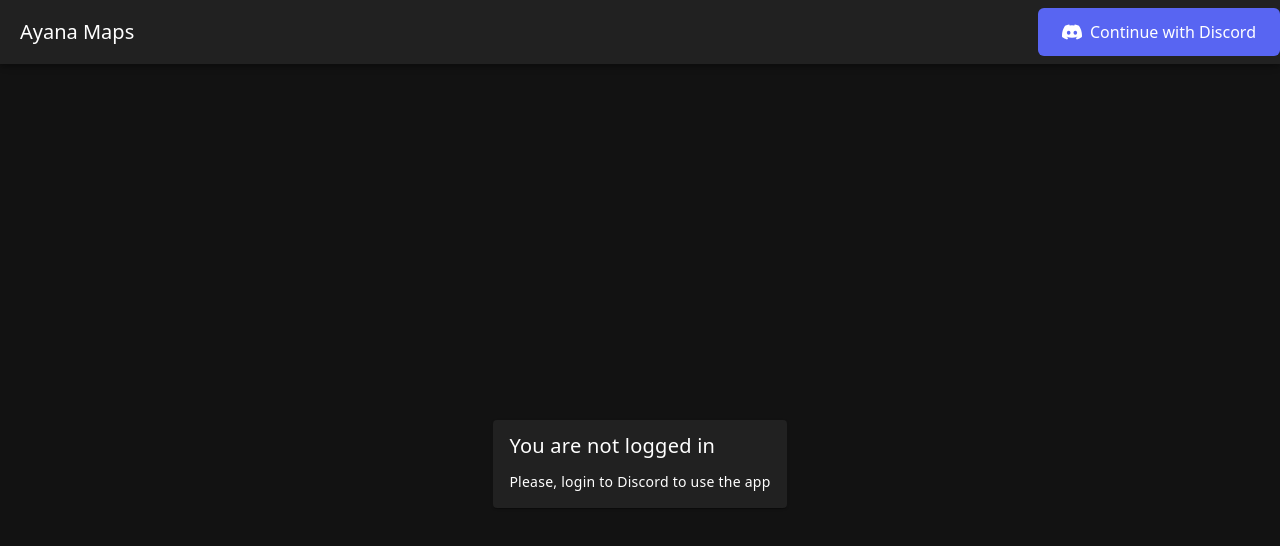
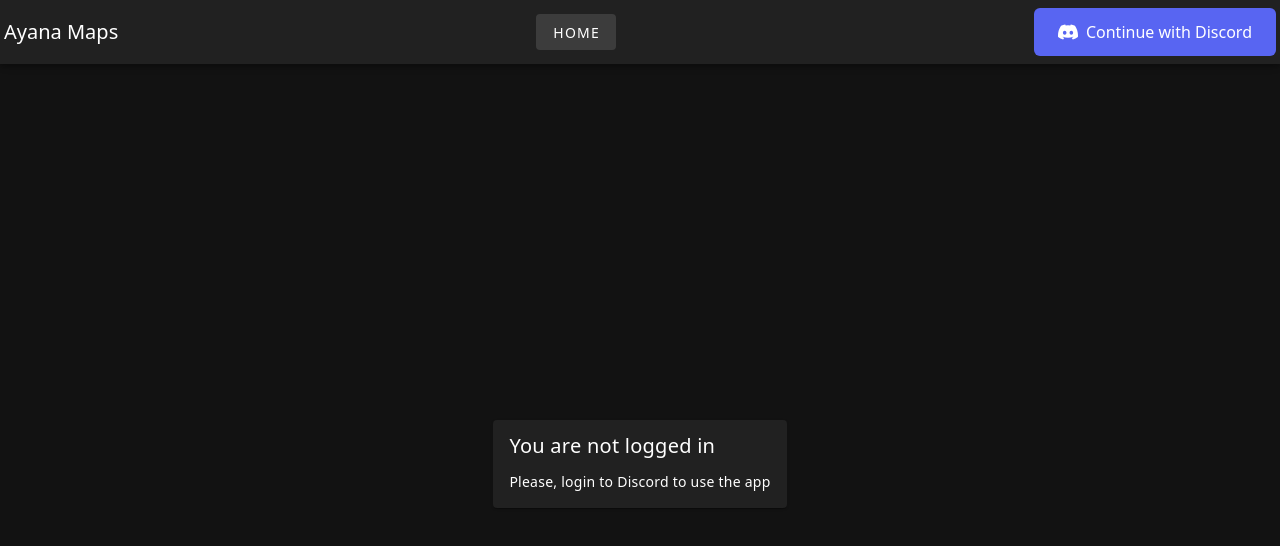
Before and after one commit to Asmotym/ayana-maps, a Vue app: page / in a window 1280 px wide. Shown: the top 546 px of the page. Built offline with nearby package versions, Linux system fonts and the light colour scheme.

Commit message:
Add new header menu

```diff
--- a/src/App.vue
+++ b/src/App.vue
@@ -2,11 +2,24 @@
   <v-responsive>
     <v-app class="app">
       <v-main>
+        <Header :user="user" />
         <router-view />
       </v-main>
     </v-app>
   </v-responsive>
 </template>
+
+<script setup lang="ts">
+import Header from './components/Header.vue';
+import { DiscordService } from './services/discord.service';
+import { computed } from 'vue';
+import type { DiscordUser } from '../netlify/core/discord/client';
+
+const discordService = DiscordService.getInstance();
+const user = computed<DiscordUser | null>(() => {
+  return discordService.user.value;
+});
+</script>
 
 <style scoped>
 .app {
--- a/src/components/DiscordAuth.vue
+++ b/src/components/DiscordAuth.vue
@@ -46,13 +46,17 @@
 import { ref, onMounted } from 'vue'
 import { DiscordService } from '../services/discord.service';
 import type { DiscordUser } from '../../netlify/core/discord/client';
+import { useRouter } from 'vue-router';
+import { Routes } from '../router';
 
+const router = useRouter();
 const discordService = DiscordService.getInstance();
 const user = ref<DiscordUser | null>(null)
 
 function logout() {
   discordService.logout();
   user.value = null;
+  router.push({ name: Routes.Home });
 }
 
 onMounted(async () => {
--- a/src/components/Header.vue
+++ b/src/components/Header.vue
@@ -1,14 +1,39 @@
 <template>
     <v-app-bar>
-        <v-app-bar-title>Ayana Maps</v-app-bar-title>
-        <v-spacer></v-spacer>
-        <DiscordAuth />
+        <template v-slot:prepend>
+            <v-app-bar-title>Ayana Maps</v-app-bar-title>
+        </template>
+
+        <v-btn variant="text" :to="{ name: Routes.Home }">
+            <span>Home</span>
+        </v-btn>
+
+        <v-btn v-if="isUserLoggedIn" variant="text" :to="{ name: Routes.TestingGround }">
+            <span>Testing Ground</span>
+        </v-btn>
+
+        <template v-slot:append>
+            <DiscordAuth />
+        </template>
     </v-app-bar>
 </template>
 
 <script setup lang="ts">
+import { computed } from 'vue';
 import DiscordAuth from './DiscordAuth.vue';
-import { VAppBar, VAppBarTitle, VSpacer } from 'vuetify/components';
+import { useRoute } from 'vue-router';
+import { Routes } from '../router';
+import type { DiscordUser } from '../../netlify/core/discord/client';
+
+interface HeaderProps {
+    user: DiscordUser | null;
+}
+
+const props = defineProps<HeaderProps>();
+
+const user = computed<DiscordUser | null>(() => props.user);
+
+const isUserLoggedIn = computed(() => user.value !== null);
 </script>
 
 <style scoped>
--- a/src/components/Home.vue
+++ b/src/components/routes/Home.vue
@@ -1,8 +1,6 @@
 <script setup lang="ts">
-import HelloWorld from './HelloWorld.vue'
-import Header from './Header.vue'
-import QueriesTesting from './QueriesTesting.vue'
-import { DiscordService } from '../services/discord.service';
+import HelloWorld from '../HelloWorld.vue'
+import { DiscordService } from '../../services/discord.service';
 import { computed } from 'vue';
 
 const discordService = DiscordService.getInstance();
@@ -15,9 +13,7 @@
 </script>
 
 <template>
-  <Header />
   <div v-if="userLoggedIn">
-    <QueriesTesting />
     <HelloWorld />
   </div>
   <div v-else class="d-flex justify-center align-center" style="height: 100vh">
--- a/src/router/index.ts
+++ b/src/router/index.ts
@@ -1,11 +1,21 @@
 import { createRouter, createWebHistory } from 'vue-router'
+
+export enum Routes {
+  Home = 'Home',
+  TestingGround = 'TestingGround'
+}
 
 const routes = [
   {
     path: '/',
-    name: 'Home',
-    component: () => import('../components/Home.vue')
+    name: Routes.Home,
+    component: () => import('../components/routes/Home.vue')
   },
+  {
+    path: '/testing-ground',
+    name: Routes.TestingGround,
+    component: () => import('../components/routes/QueriesTesting.vue')
+  }
 ]
 
 const router = createRouter({
```
Also changed, not shown: src/components/routes/QueriesTesting.vue (renamed from src/components/QueriesTesting.vue, +4 -4 lines).
